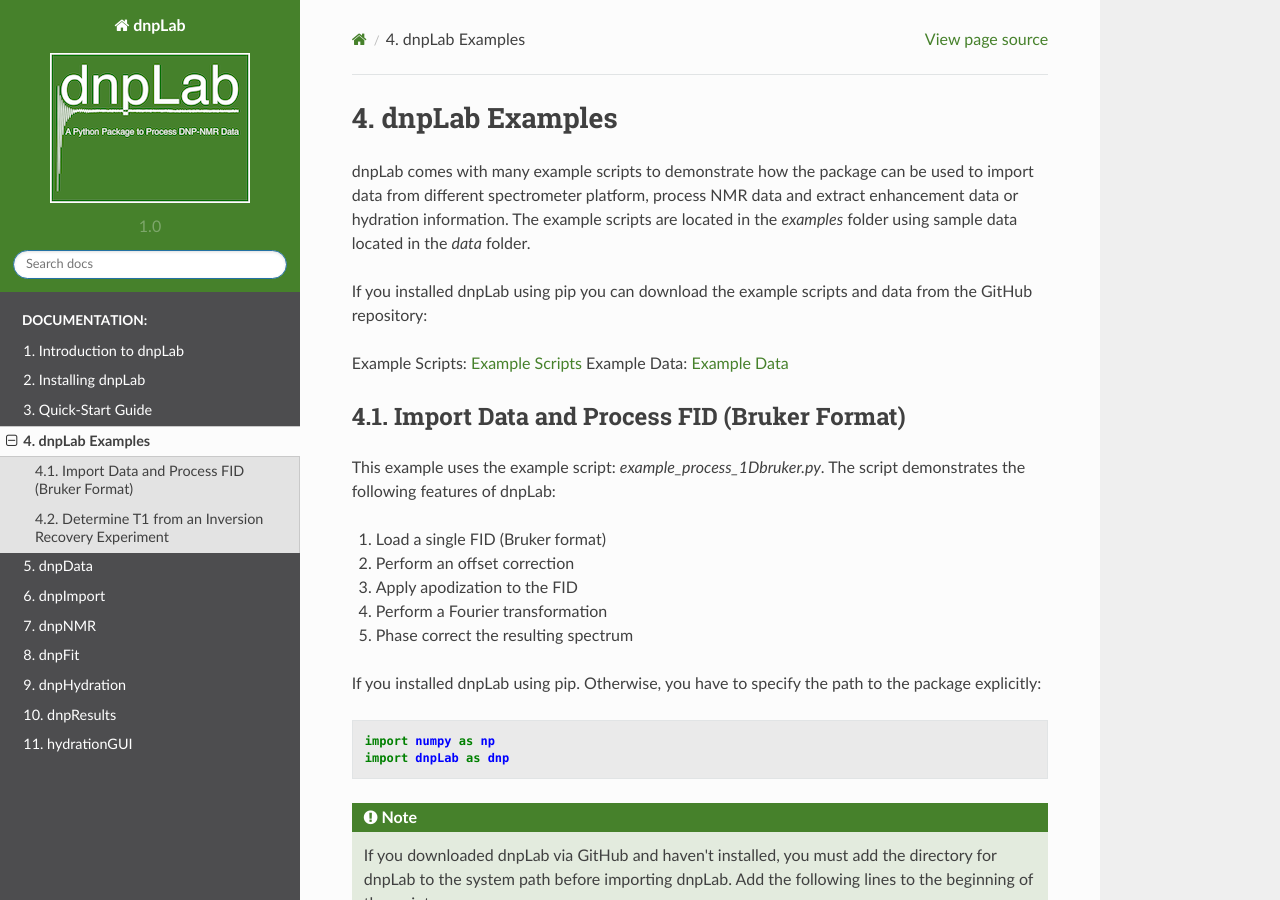
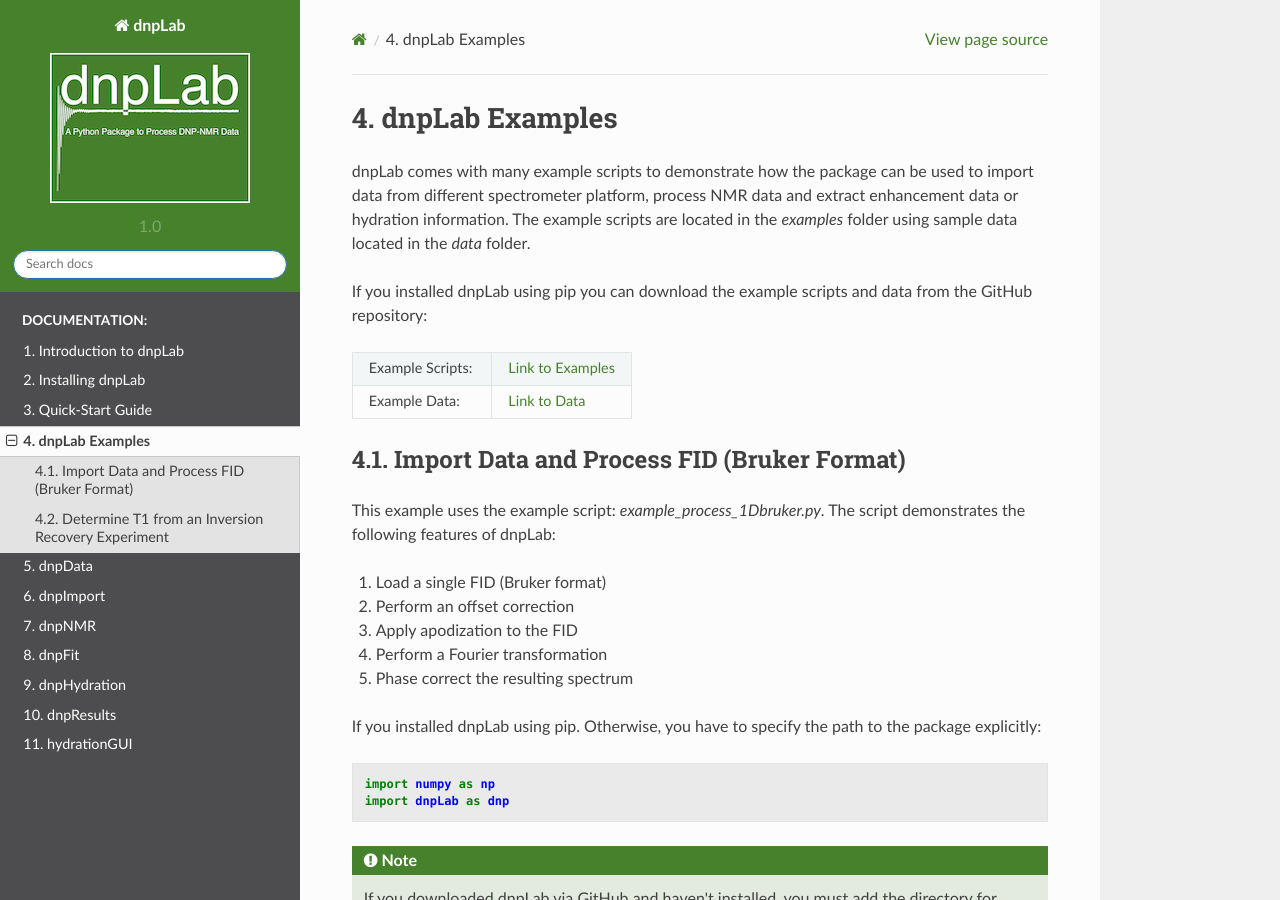
Before and after one commit to DNPLab/DNPLab, a Sphinx documentation site: the page built from docs/source/examples.rst, in a window 1280 px wide and 900 px high. Built offline with Sphinx 7.4.7 and the Read the Docs theme 2.0.0, drawn with Linux system fonts in a browser that asks for light colours.

Commit message:
Cosmetic changes to examples.rst

```diff
--- a/docs/source/examples.rst
+++ b/docs/source/examples.rst
@@ -6,8 +6,14 @@
 
 If you installed dnpLab using pip you can download the example scripts and data from the GitHub repository:
 
-Example Scripts:    `Example Scripts <http://link>`_
-Example Data:    `Example Data <http://link>`_
+.. list-table::
+   :widths: 50 50
+
+   * - Example Scripts:
+     - `Link to Examples <http://link>`_
+   * - Example Data:
+     - `Link to Data <http://link>`_
+
 
 Import Data and Process FID (Bruker Format)
 ===========================================
```
